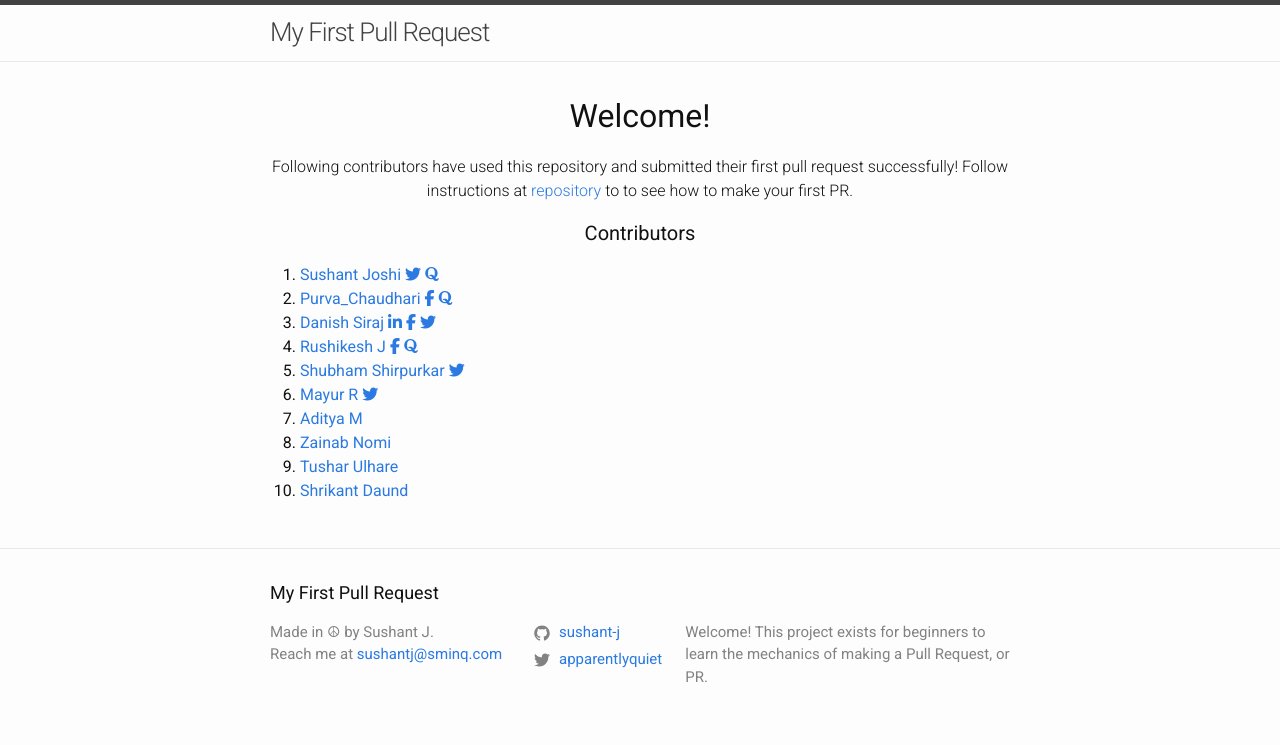
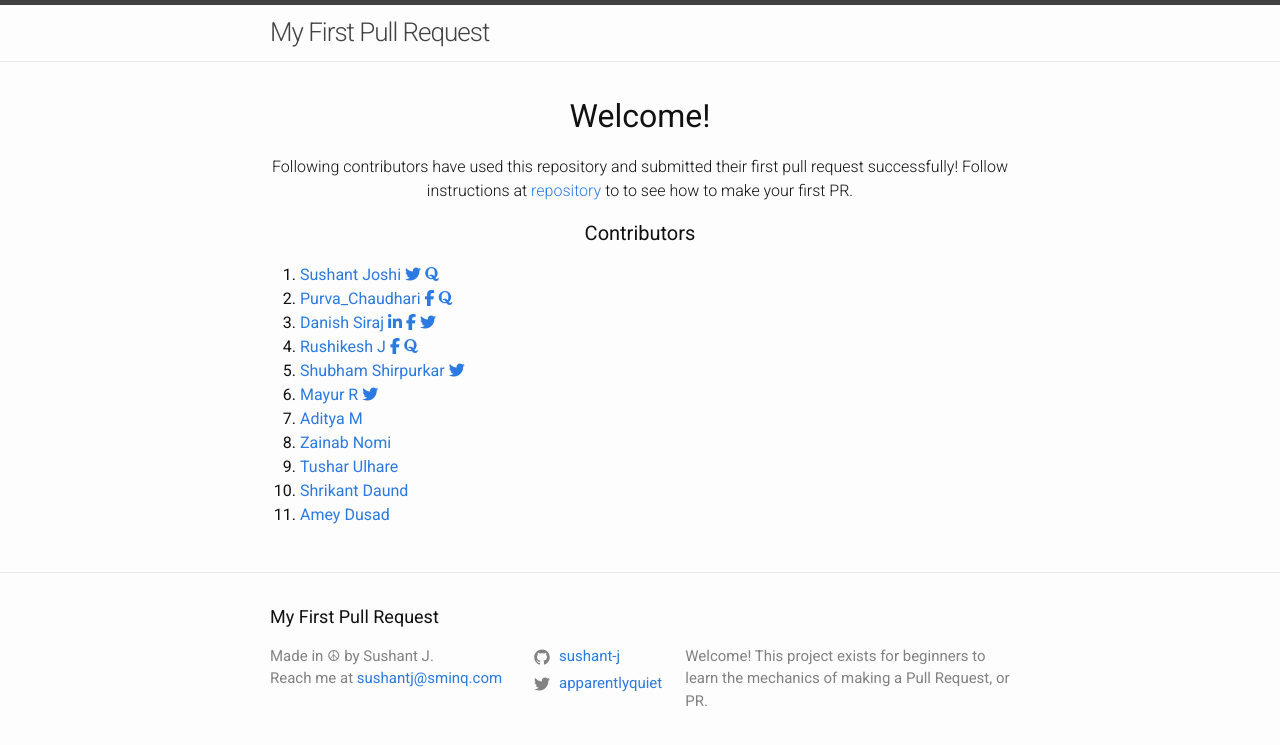
Before and after one commit to sushant-j/my-first-pull-request, a Jekyll site: the page built from index.md, in a window 1280 px wide. Shown: the top 745 px of the page. Built offline with Jekyll 4.4.1, drawn with Linux system fonts in a browser that asks for light colours; nearby versions of some CDN libraries.

Commit message:
Update home.html

```diff
--- a/_layouts/home.html
+++ b/_layouts/home.html
@@ -94,5 +94,10 @@ layout: default
         Shrikant Daund
       </a>
     </li>
+    <li>
+      <a href="https://github.com/dusadamey/">
+        Amey Dusad
+      </a>
+    </li>
   </ol>
 </div>
```
